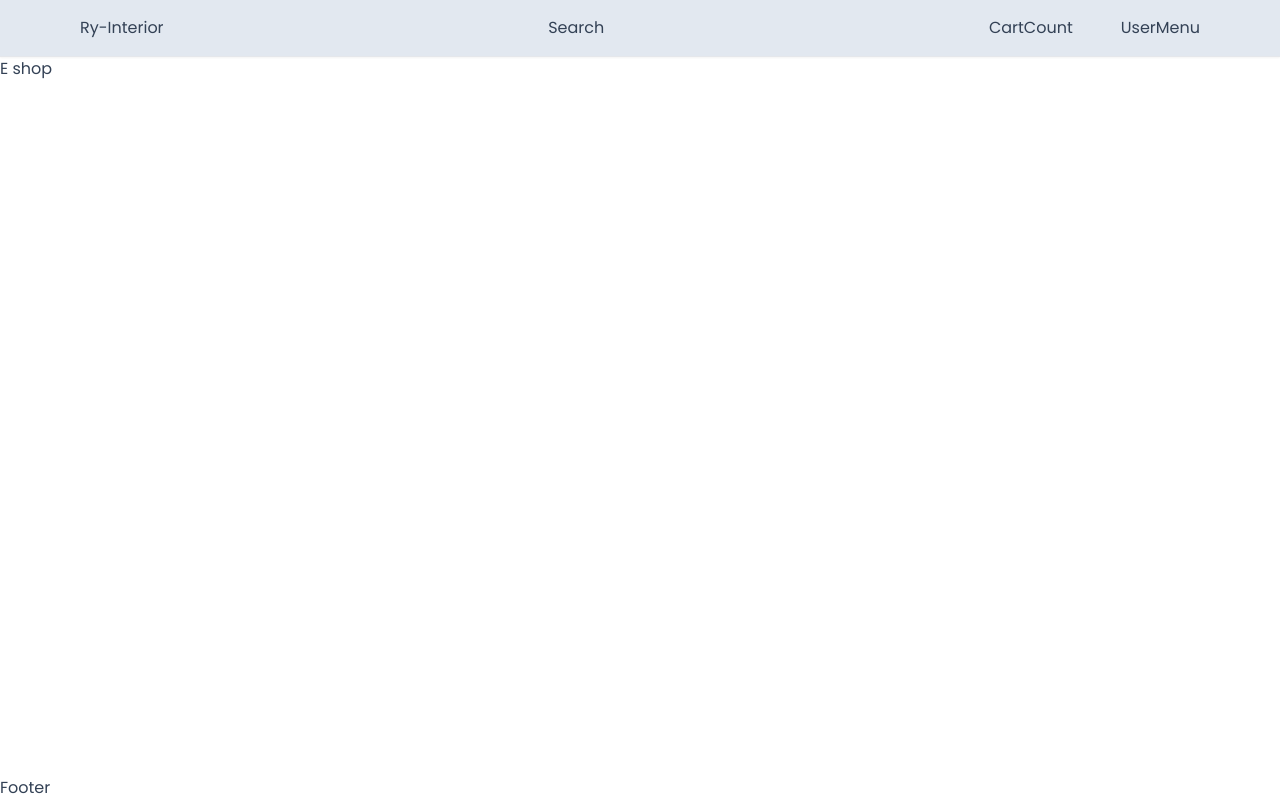
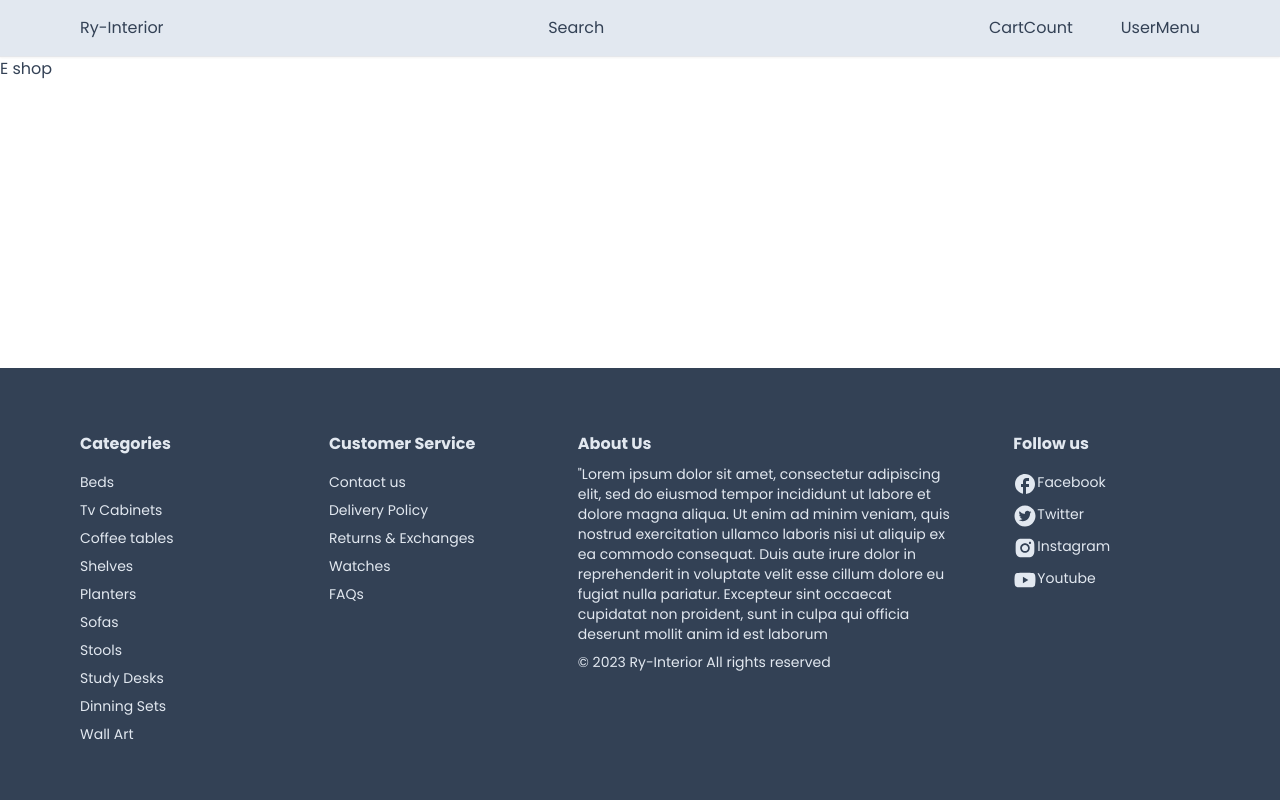
Before and after one commit to Francisomondi/Ry-Web-Shop, a Next.js app: page / in a window 1280 px wide. Built offline with nearby package versions, Linux system fonts and the light colour scheme; a web font is replaced by a local one.

Commit message:
footer component

```diff
--- a/app/components/footer/Footer.tsx
+++ b/app/components/footer/Footer.tsx
@@ -1,10 +1,71 @@
 import React from 'react'
+import Container from '../container'
+import FooterList from './FooterList'
+import Link from 'next/link'
+import { MdFacebook } from "react-icons/md";
+import { AiFillTwitterCircle,AiFillInstagram,AiFillYoutube } from "react-icons/ai";
+
 
 type Props = {}
 
 const Footer = (props: Props) => {
   return (
-    <div>Footer</div>
+    <div className='bg-slate-700 text-slate-200 text-sm mt-16'>
+        <Container>
+            <div className='flex flex-col md:flex-row justify-between pt-16 pb-8'>
+                <FooterList>
+                    <h3 className='text-base font-bold mb-2'>Categories</h3>
+                    <Link href='#'>Beds</Link>
+                    <Link href='#'>Tv Cabinets</Link>
+                    <Link href='#'>Coffee tables</Link>
+                    <Link href='#'>Shelves</Link>
+                    <Link href='#'>Planters</Link>
+                    <Link href='#'>Sofas</Link>
+                    <Link href='#'>Stools</Link>
+                    <Link href='#'>Study Desks</Link>
+                    <Link href='#'>Dinning Sets</Link>
+                    <Link href='#'>Wall Art</Link>
+                </FooterList>
+                <FooterList>
+                    <h3 className='text-base font-bold mb-2'>Customer Service</h3>
+                    <Link href='#'>Contact us</Link>
+                    <Link href='#'>Delivery Policy</Link>
+                    <Link href='#'>Returns & Exchanges</Link>
+                    <Link href='#'>Watches</Link>
+                    <Link href='#'>FAQs</Link>
+
+                </FooterList>
+                <div className='w-full md:w-1/3 mb-6 md:mb-0'>
+                    <h3 className='text-base font-bold mb-2'>About Us</h3>
+                    <p className='mb-2'>"Lorem ipsum dolor sit amet, consectetur adipiscing elit, sed do eiusmod
+                        tempor incididunt ut labore et dolore magna aliqua. Ut enim ad minim veniam, quis
+                        nostrud exercitation ullamco laboris nisi ut aliquip ex ea commodo consequat. Duis
+                        aute irure dolor in reprehenderit in voluptate velit esse cillum dolore eu fugiat nulla pariatur.
+                        Excepteur sint occaecat cupidatat non proident, sunt in culpa qui officia deserunt mollit anim id est laborum
+                    </p>
+                    <p>&copy; {new Date().getFullYear()} Ry-Interior All rights reserved</p>
+                </div>
+                <FooterList>
+                    <h3 className='text-base font-bold mb-2'>Follow us</h3>
+                    <div className=''>
+                        <Link href='https://www.facebook.com/RoyalPallets' className='flex' target='_blank'>
+                            <MdFacebook size={24}/> Facebook
+                        </Link>
+                        <Link href='https://twitter.com/royal_pallets' className='flex mt-2' target='_blank'>
+                            <AiFillTwitterCircle size={24}/> Twitter
+                        </Link>
+                        <Link href='https://www.instagram.com/royal.palletske/' className='flex mt-2' target='_blank'>
+                            <AiFillInstagram size={24}/> Instagram
+                        </Link>
+                        <Link href='#' className='flex mt-2' target='_blank'>
+                            <AiFillYoutube size={24}/> Youtube
+                        </Link>
+                    </div>
+                </FooterList>
+
+            </div>
+        </Container>
+    </div>
   )
 }
 
--- /dev/null
+++ b/app/components/footer/FooterList.tsx
@@ -0,0 +1,14 @@
+import React from 'react'
+type FooterListProps = {
+    children: React.ReactNode
+}
+
+const FooterList = ({children}:FooterListProps) => {
+  return (
+    <div className='w-full sm:w-1/2 md:w-1/2 lg:w-1/6 mb-6 flex flex-col gap-2'>
+      {children}
+    </div>
+  )
+}
+
+export default FooterList
--- a/package.json
+++ b/package.json
@@ -17,6 +17,7 @@
     "postcss": "8.4.29",
     "react": "18.2.0",
     "react-dom": "18.2.0",
+    "react-icons": "^4.10.1",
     "tailwindcss": "3.3.3",
     "typescript": "5.2.2"
   }
```
Also changed, not shown: 1 other file (tests, documents, lock files or other folders).
